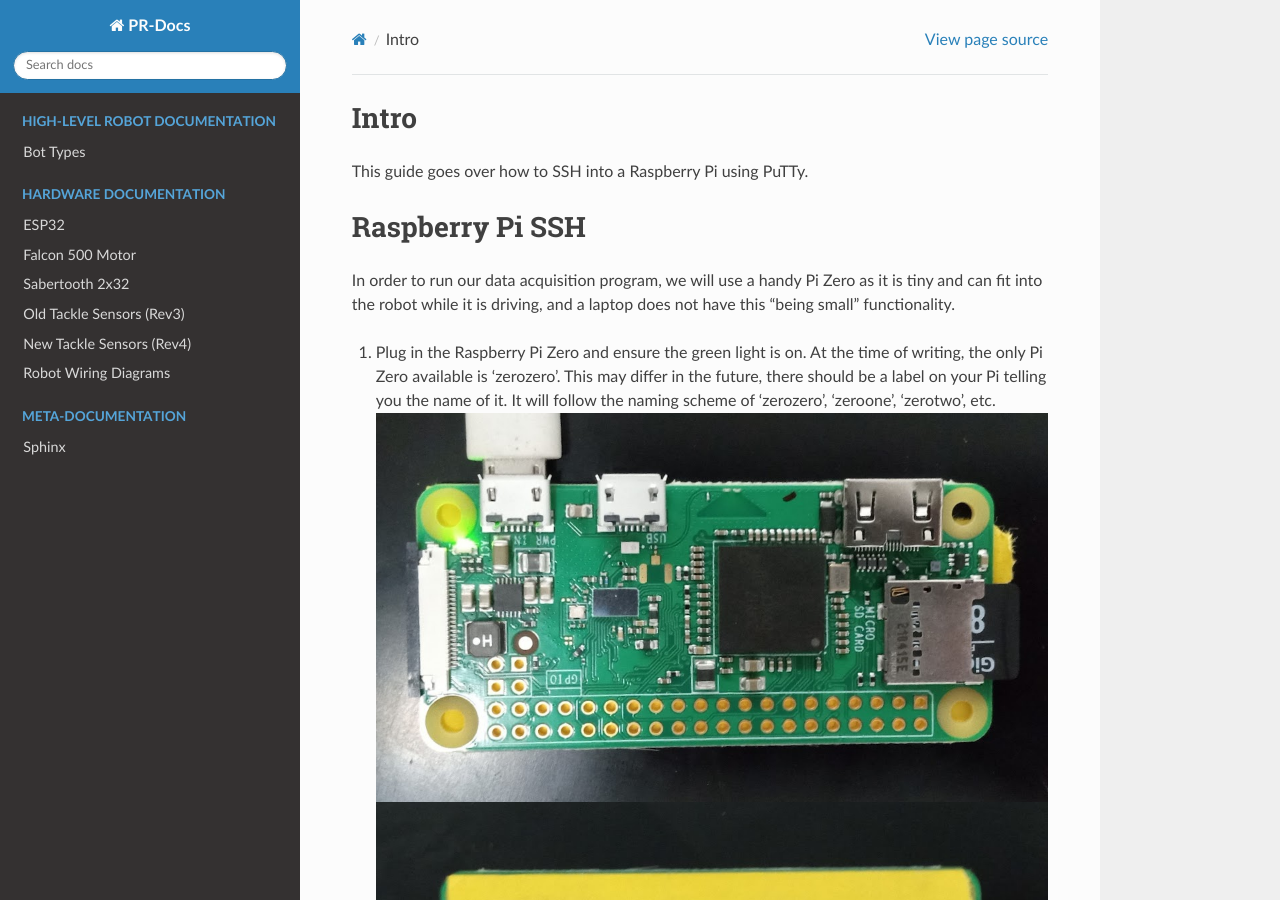
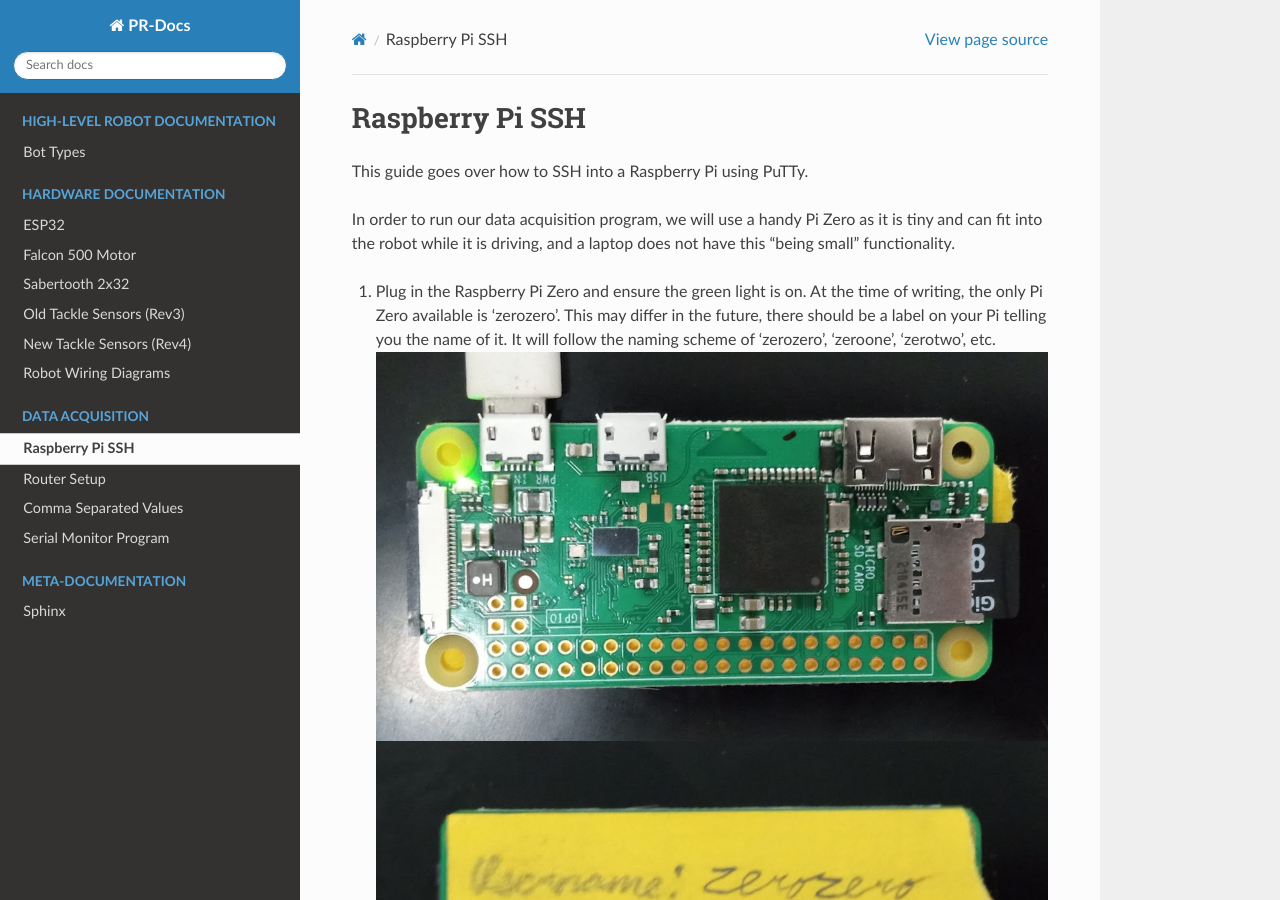
Before and after one commit to PolarRobotics/PR-Docs, a Sphinx documentation site: the page built from docs/source/data-aq/raspberry_pi_ssh.md, in a window 1280 px wide and 900 px high. Built offline with Sphinx 7.4.7 and the Read the Docs theme 2.0.0, drawn with Linux system fonts in a browser that asks for light colours; pages that are not in the unit, such as notebooks, are missing from menus.

Commit message:
fix headings and links

```diff
--- a/docs/source/Data-Aq/FileZilla.md
+++ b/docs/source/Data-Aq/FileZilla.md
@@ -1,8 +1,6 @@
-# Intro
+# Installing FileZilla
 
 This guide goes over how to use FileZilla to transfer files between a Raspberry Pi and your computer. This guide may also apply to other computers as well.
-
-# Installing FileZilla
 
 ## Windows
 
--- a/docs/source/data-aq/raspberry_pi_ssh.md
+++ b/docs/source/data-aq/raspberry_pi_ssh.md
@@ -1,7 +1,6 @@
-# Intro
+# Raspberry Pi SSH
 This guide goes over how to SSH into a Raspberry Pi using PuTTy.
 
-# Raspberry Pi SSH
 In order to run our data acquisition program, we will use a handy Pi Zero as it is tiny and can fit into the robot while it is driving, and a laptop does not have this "being small" functionality.
 
 1. Plug in the Raspberry Pi Zero and ensure the green light is on. At the time of writing, the only Pi Zero available is 'zerozero'. This may differ in the future, there should be a label on your Pi telling you the name of it. It will follow the naming scheme of 'zerozero', 'zeroone', 'zerotwo', etc.
--- a/docs/source/data-aq/router_setup.md
+++ b/docs/source/data-aq/router_setup.md
@@ -1,7 +1,7 @@
-# Intro
+# Router Setup
 This guide goes over the basics of address reservation on routers. It allows us to setup our router properly for SSH'ing into a Raspberry Pi.
 
-# Router Setup
+
 To begin using the data acquisition program, we need to setup our NETGEAR router in order to SSH into the Raspberry Pi.
 
 1. Make sure the NETGEAR router is plugged in and the "2.4GHz" light is on. Using a laptop, connect to the NETGEAR router using WiFi:
--- a/docs/source/data-aq/serial_printing.md
+++ b/docs/source/data-aq/serial_printing.md
@@ -1,8 +1,6 @@
-# Intro
-
+# Comma Separated Values
 This guide will show you how to correctly print headers and values to serial so that the `SerialMonitor.py` program will print it correctly to a .csv file.
 
-# Comma Separated Values
 1. Your data should follow a comma-separated values format, meaning that each header and value should be separated with commas.
 
 2. Under the `dev/data-aq` branch of the `ESP32PRCodebase` repository, you can find the following `printCsvInfo` function on lines 384-400 of `Drive.cpp`. This is an example of how to print basic information. This function can be changed however you like.
--- a/docs/source/data-aq/standalone_serial_monitor.md
+++ b/docs/source/data-aq/standalone_serial_monitor.md
@@ -1,11 +1,9 @@
-# Intro
+# Serial Monitor Program
 
 This guide goes over the basics of how to get the standalone data acquisition program up and running a Raspberry Pi without a web interface. Be sure to read these beforehand:
-- `RouterSetup.md`
-- `RaspberryPiSSH.md`
-- `FileZilla.md`
-
-# Serial Monitor Program
+- [Router Setup](./router_setup.md)
+- [Raspberry Pi SSH](./raspberry_pi_ssh.md)
+- [FileZilla](./filezilla.md)
 
 1. On GitHub, you will find a repository titled `PR-Data-Aq`. Under this repository you want to download the latest release of `SerialMonitor.py` from the `standalone` branch.
 
```
Also changed, not shown: docs/source/index.md (+12 -0 lines).
